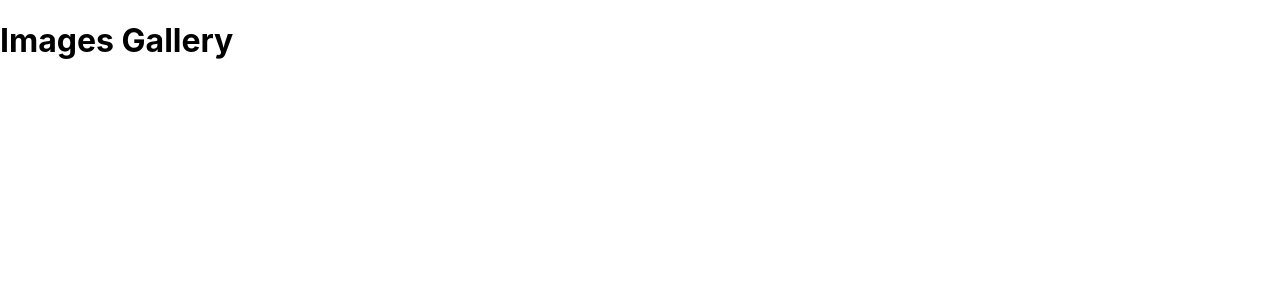
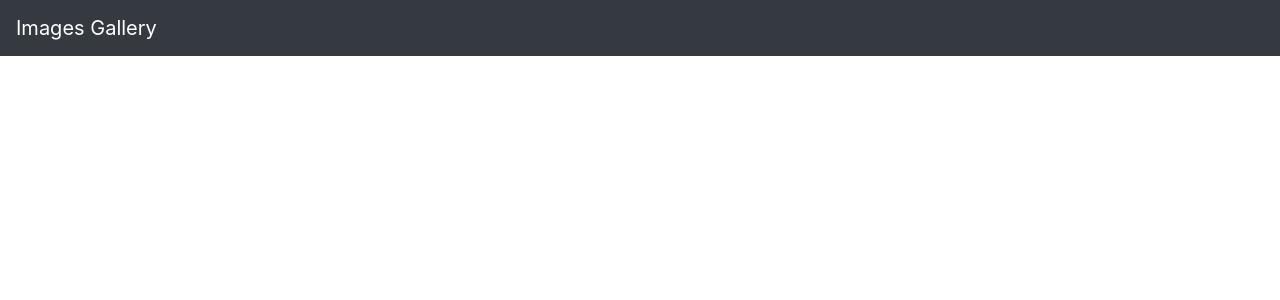
Before and after one commit to kunal8817/Full-Stack-Development, a React (Create React App) app in the folder frontend/: page / in a window 1280 px wide. Shown: the top 300 px of the page. Built offline with nearby package versions, Linux system fonts and the light colour scheme.

Commit message:
Created the Headre component and installed the react-Bootstrap

```diff
--- a/frontend/package.json
+++ b/frontend/package.json
@@ -6,7 +6,9 @@
     "@testing-library/jest-dom": "^5.16.5",
     "@testing-library/react": "^13.4.0",
     "@testing-library/user-event": "^13.5.0",
+    "bootstrap": "^4.5.3",
     "react": "^18.2.0",
+    "react-bootstrap": "^1.4.0",
     "react-dom": "^18.2.0",
     "react-scripts": "5.0.1",
     "web-vitals": "^2.1.4"
--- a/frontend/src/App.js
+++ b/frontend/src/App.js
@@ -1,7 +1,10 @@
+import 'bootstrap/dist/css/bootstrap.min.css';
+import Header from './components/Header';
+
 function App() {
   return (
     <div className="App">
-      <h1>Images Gallery</h1>
+      <Header></Header>
     </div>
   );
 }
--- /dev/null
+++ b/frontend/src/components/Header.js
@@ -0,0 +1,11 @@
+import React from 'react';
+import { Navbar } from 'react-bootstrap';
+
+const Header = () => {
+    return (
+        <Navbar bg="dark" variant="dark">
+            <Navbar.Brand href="/">Images Gallery</Navbar.Brand>
+        </Navbar>
+    )
+}
+export default Header;
```
Also changed, not shown: 1 other file (tests, documents, lock files or other folders).
